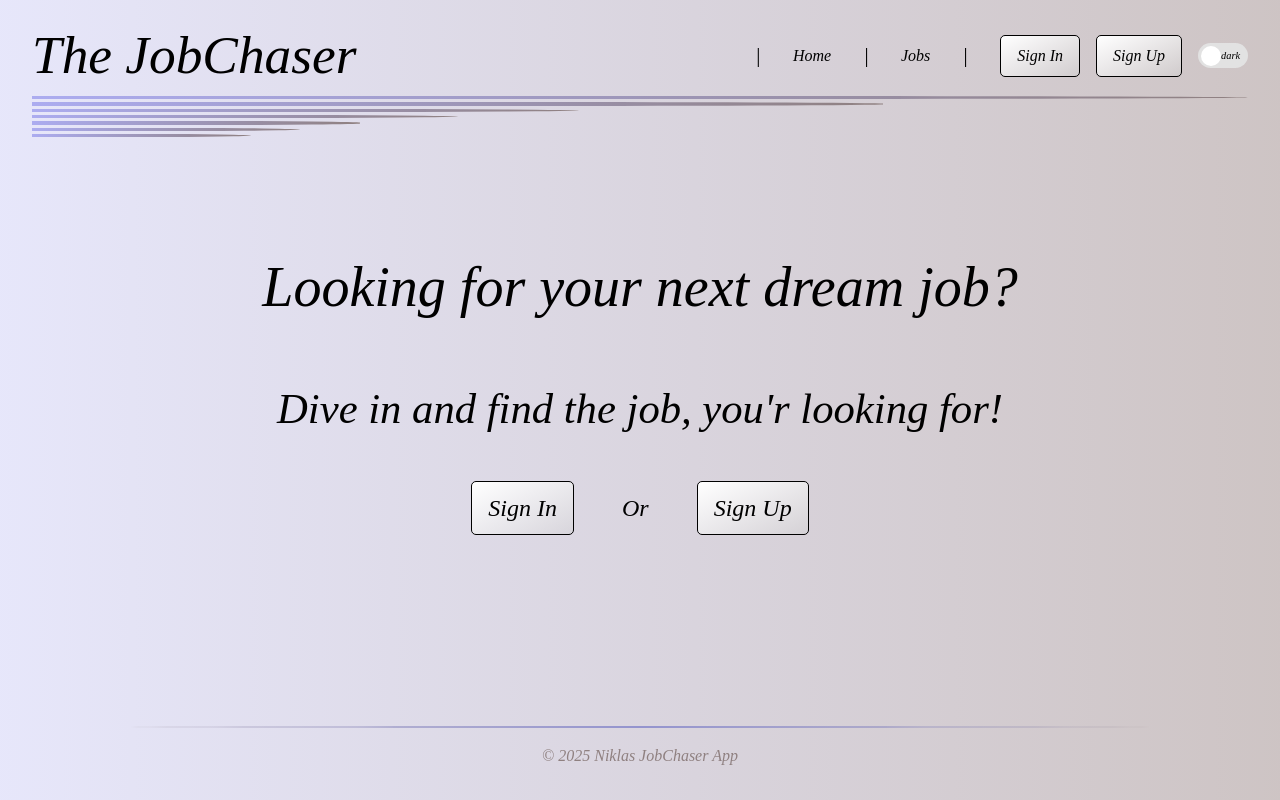
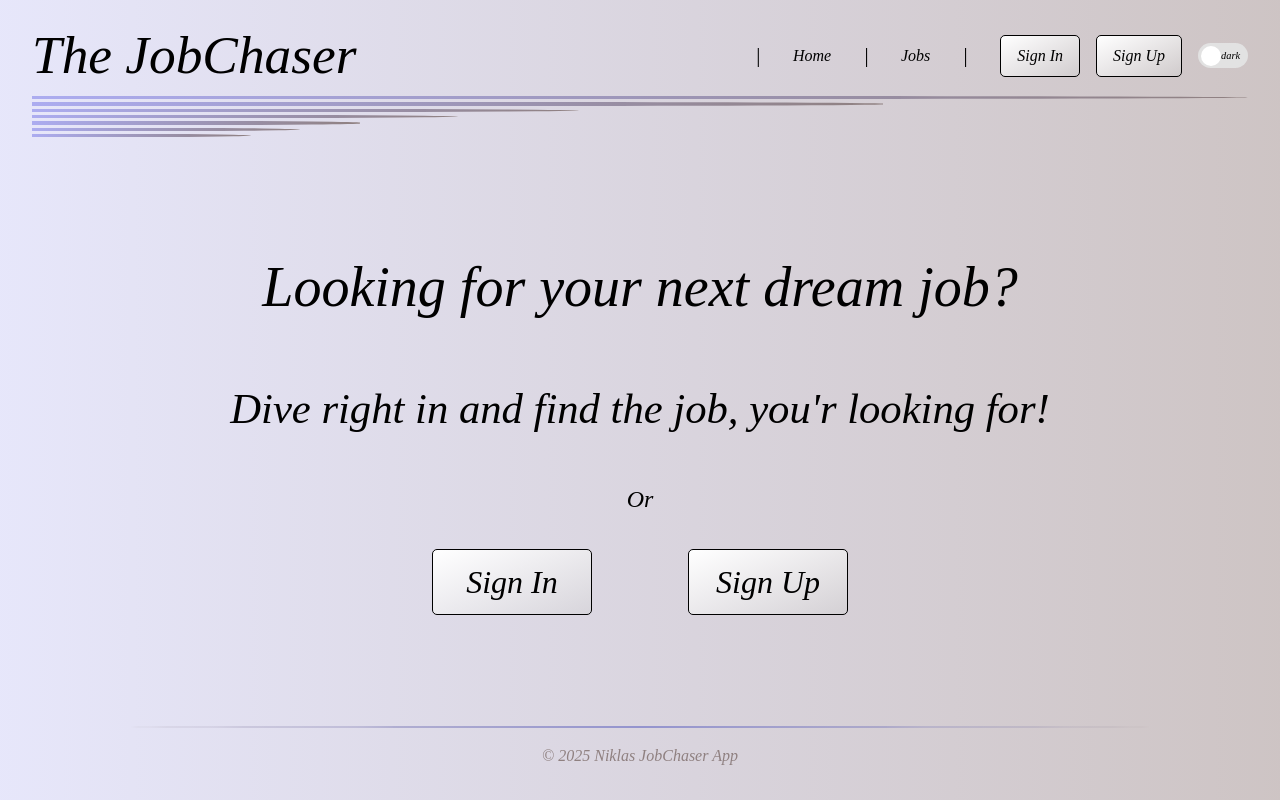
Before and after one commit to Niklas-Nordin/JobChaser, a Next.js app: page / in a window 1280 px wide. Built offline with nearby package versions, Linux system fonts and the light colour scheme; a web font is replaced by a local one.

Commit message:
Bigger buttons at landing page

```diff
--- a/src/app/globals.css
+++ b/src/app/globals.css
@@ -73,13 +73,6 @@ button {
   background-color: rgb(202, 202, 202);
 }
 
-.buttons {
-  display: flex;
-  justify-content: center;
-  align-items: center;
-  gap: 3rem;
-}
-
 .main {
   width: 90%;
   margin: 5rem auto;
@@ -94,6 +87,19 @@ button {
   font-size: x-large;
 }
 
+.buttons {
+  display: flex;
+  justify-content: center;
+  gap: 6rem;
+}
+
+.btns {
+  gap: 6rem;
+  font-size: xx-large;
+  width: 10rem;
+  text-align: center;
+}
+
 .looking-for-job {
   text-align: center;
   padding: 0.5rem;
@@ -104,6 +110,11 @@ button {
   text-align: center;
   padding: 0.5rem;
   font-size: 32pt;
+}
+
+.or {
+  text-align: center;
+  font-size: 36;
 }
 
 .footer {
--- a/src/app/page.tsx
+++ b/src/app/page.tsx
@@ -5,14 +5,16 @@ export default function Home() {
   return (
     <main className="landing-page-main">
       <p className="looking-for-job">Looking for your next dream job?</p>
-      <p className="dive-in">Dive in and find the job, you'r looking for!</p>
+      <p className="dive-in">
+        Dive right in and find the job, you'r looking for!
+      </p>
+      <p className="or">Or</p>
       <div className="buttons">
         <Link href="/SignIn">
-          <p className="sign-in">Sign In</p>
+          <p className="sign-in btns">Sign In</p>
         </Link>
-        <p>Or</p>
         <Link href="/SignUp">
-          <p className="sign-up">Sign Up</p>
+          <p className="sign-up btns">Sign Up</p>
         </Link>
       </div>
     </main>
```
